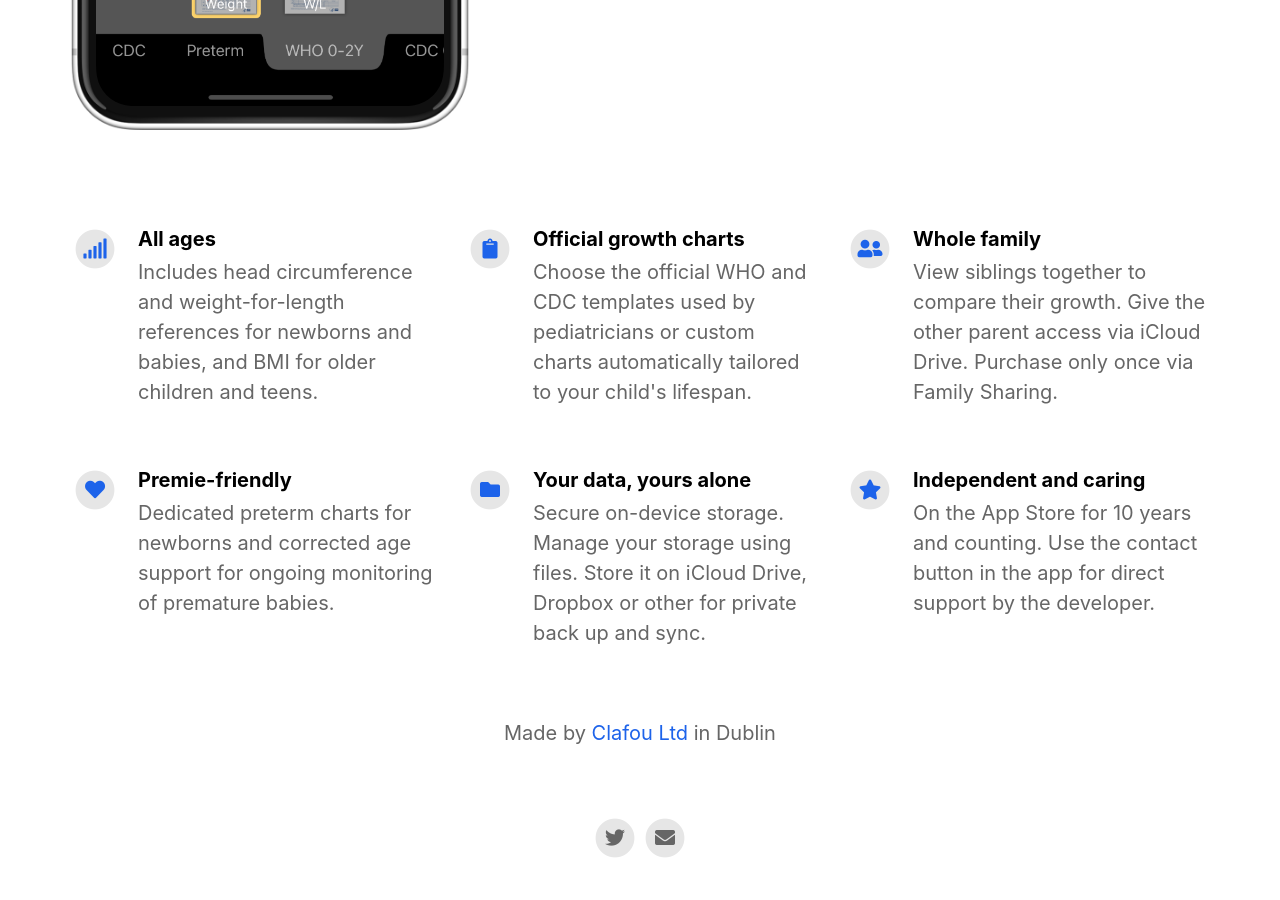
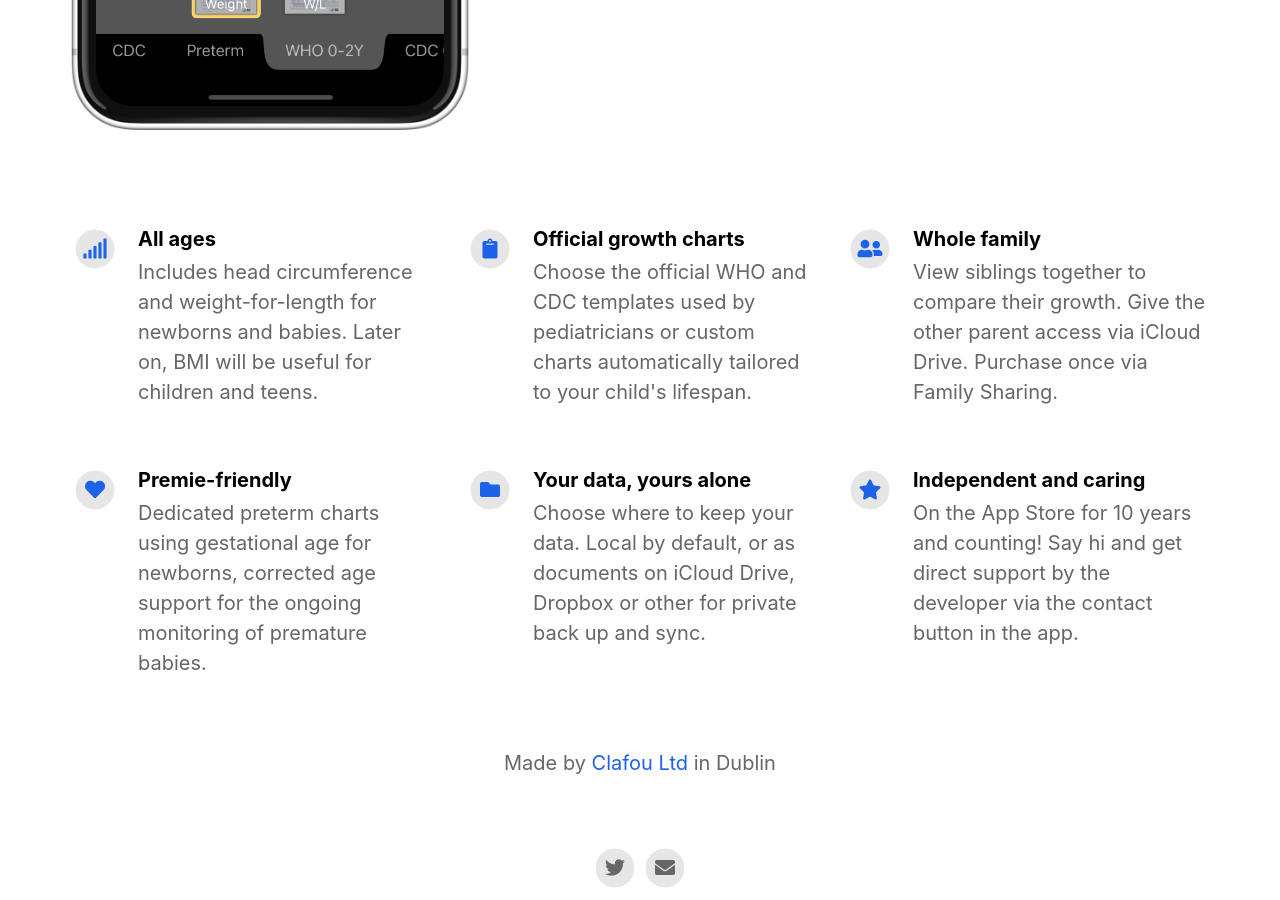
Before and after one commit to Clafou/growthchart.app, a Jekyll site: the page built from index.html, in a window 1280 px wide and 900 px high, scrolled down 855 px. Built offline with Jekyll 4.4.1, drawn with Linux system fonts in a browser that asks for light colours; nearby versions of some CDN libraries.

Commit message:
Reworded

```diff
--- a/_config.yml
+++ b/_config.yml
@@ -36,7 +36,7 @@ youtube_username                          :
 features                                  :
 
   - title                                 : All ages
-    description                           : Includes head circumference and weight-for-length references for newborns and babies, and BMI for older children and teens.
+    description                           : Includes head circumference and weight-for-length for newborns and babies. Later on, BMI will be useful for children and teens.
     fontawesome_icon_name                 : signal
 
   - title                                 : Official growth charts
@@ -44,19 +44,19 @@ features                                  :
     fontawesome_icon_name                 : clipboard
 
   - title                                 : Whole family
-    description                           : View siblings together to compare their growth. Give the other parent access via iCloud Drive. Purchase only once via Family Sharing.
+    description                           : View siblings together to compare their growth. Give the other parent access via iCloud Drive. Purchase once via Family Sharing.
     fontawesome_icon_name                 : user-friends
 
   - title                                 : Premie-friendly
-    description                           : Dedicated preterm charts for newborns and corrected age support for ongoing monitoring of premature babies.
+    description                           : Dedicated preterm charts using gestational age for newborns, corrected age support for the ongoing monitoring of premature babies.
     fontawesome_icon_name                 : heart
 
   - title                                 : Your data, yours alone
-    description                           : Secure on-device storage. Manage your storage using files. Store it on iCloud Drive, Dropbox or other for private back up and sync.
+    description                           : Choose where to keep your data. Local by default, or as documents on iCloud Drive, Dropbox or other for private back up and sync.
     fontawesome_icon_name                 : folder
 
   - title                                 : Independent and caring
-    description                           : On the App Store for 10 years and counting. Use the contact button in the app for direct support by the developer.
+    description                           : On the App Store for 10 years and counting! Say hi and get direct support by the developer via the contact button in the app.
     fontawesome_icon_name                 : star
 
   - title                                 : # New Feature Title
```
Also changed, not shown: _pages/bugs.md (+10 -4 lines).
